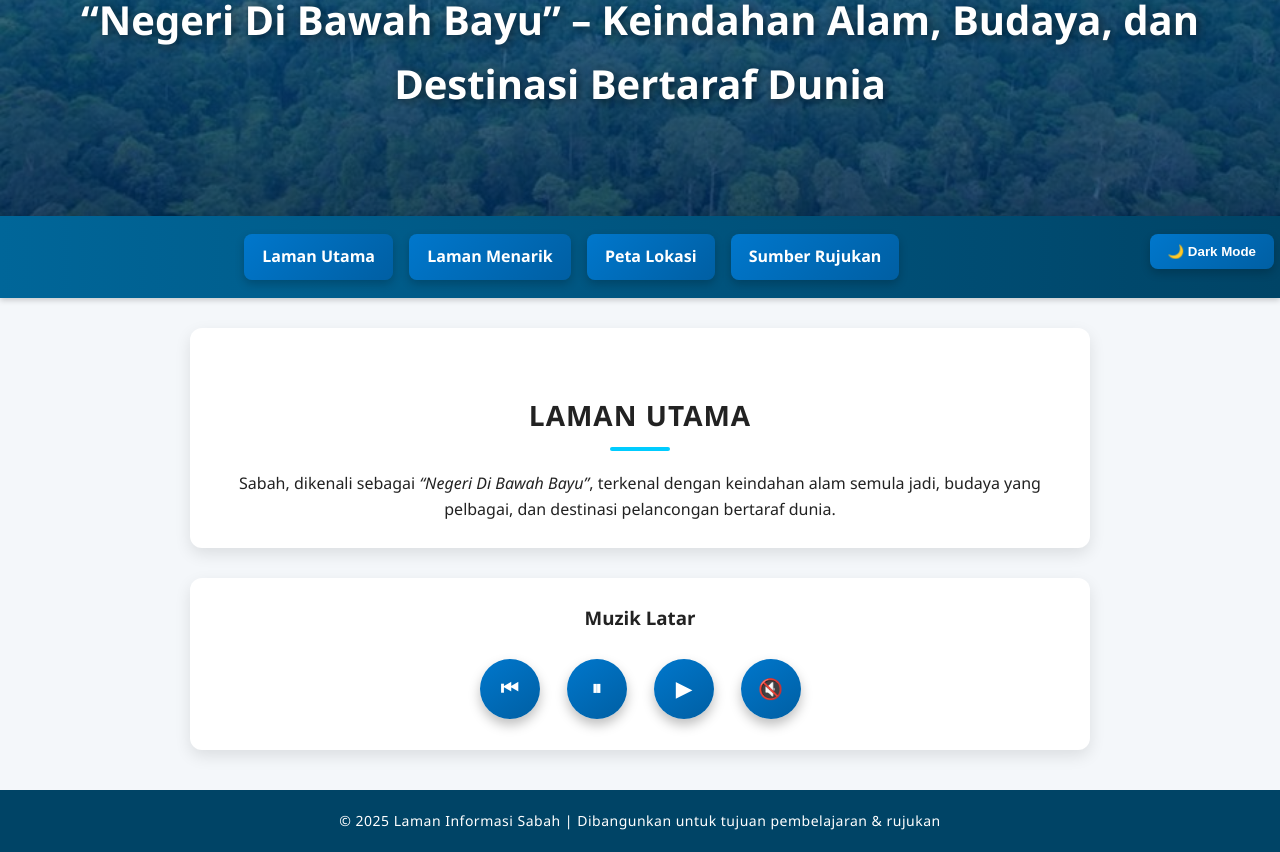
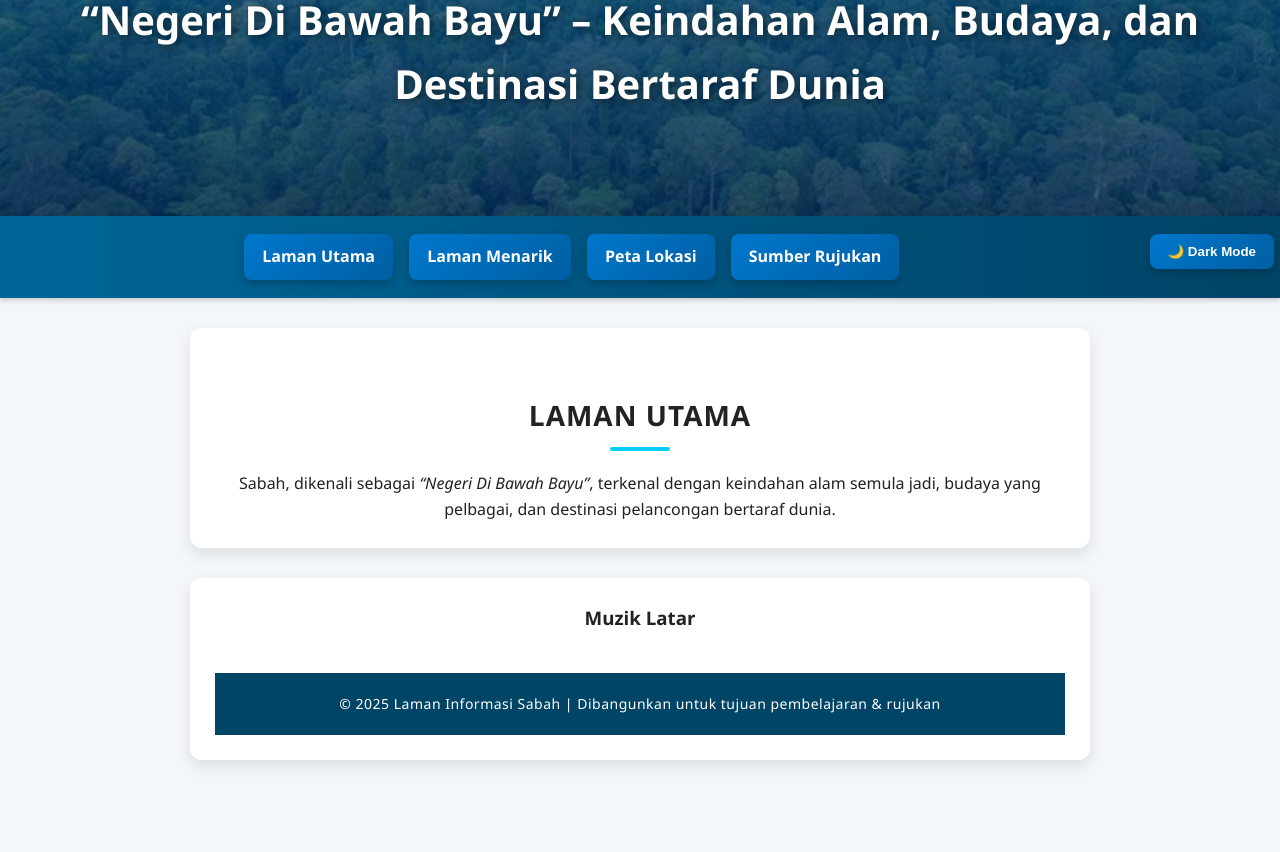
Before and after one commit to firedragonwarrior07-bit/laman-infomasi-sabah, a plain HTML site: page index.html in a window 1280 px wide. Shown: the part 240-1092 px from the top of the page. After the commit the page ends 1030 px from the top, so only its background shows below. Drawn offline with Linux system fonts and the light colour scheme.

```diff
--- a/index.html
+++ b/index.html
@@ -47,14 +47,6 @@
       </audio>
 
       <!-- Media Controls -->
-      <div class="media-controls">
-        <button onclick="document.getElementById('bg-music').currentTime = 0">⏮</button>
-        <button onclick="document.getElementById('bg-music').pause()">⏸</button>
-        <button onclick="document.getElementById('bg-music').play()">▶</button>
-        <button onclick="document.getElementById('bg-music').muted = !document.getElementById('bg-music').muted">🔇</button>
-      </div>
-    </section>
-  </main>
 
   <!-- Footer -->
   <footer>
@@ -72,4 +64,5 @@
     }
   </script>
 </body>
+
 </html>
```
